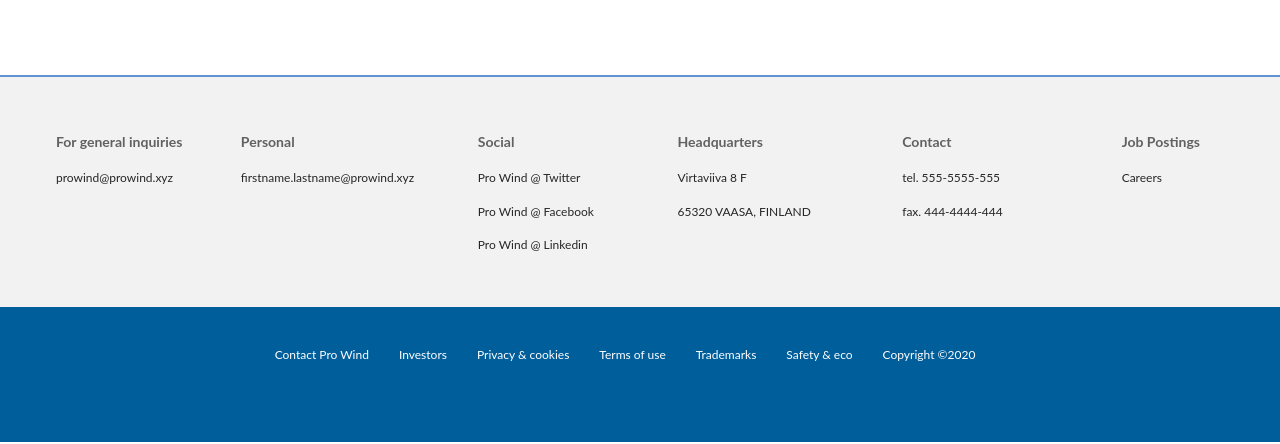
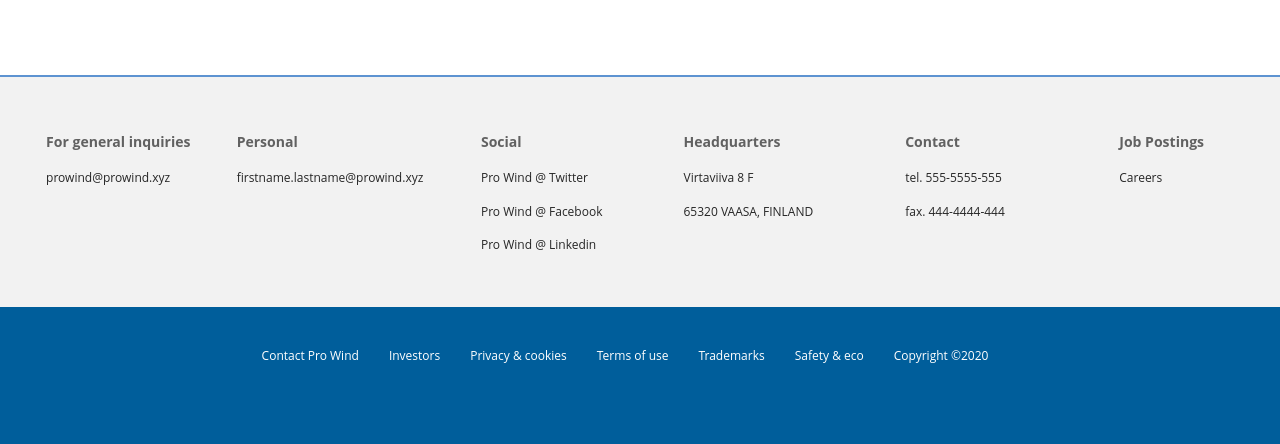
Before and after one commit to eloc0n/Pro-Wind, a Django app: page / in a window 1280 px wide. Shown: the part 1523-1967 px from the top of the page. Run offline with Django 3.2, Linux system fonts and the light colour scheme; data that the repository does not hold is empty; some libraries are stand-ins or nearby versions.

Commit message:
changed font

```diff
--- a/ProWind/static/css/style.css
+++ b/ProWind/static/css/style.css
@@ -6,11 +6,10 @@
 
 html {
   scroll-behavior: smooth;
-  font-family: 'Lato', 'Arial', sans-serif;
 }
 
 body {
-  font-family: 'Lato', 'Arial', sans-serif;
+  font-family: 'Open Sans','Arial', sans-serif;
   font-size: 22px;
   background: #fff;
   text-rendering: optimizeLegibility;
```
Also changed, not shown: other parts of ProWind/static/css/style.css (+0 -2 lines).
